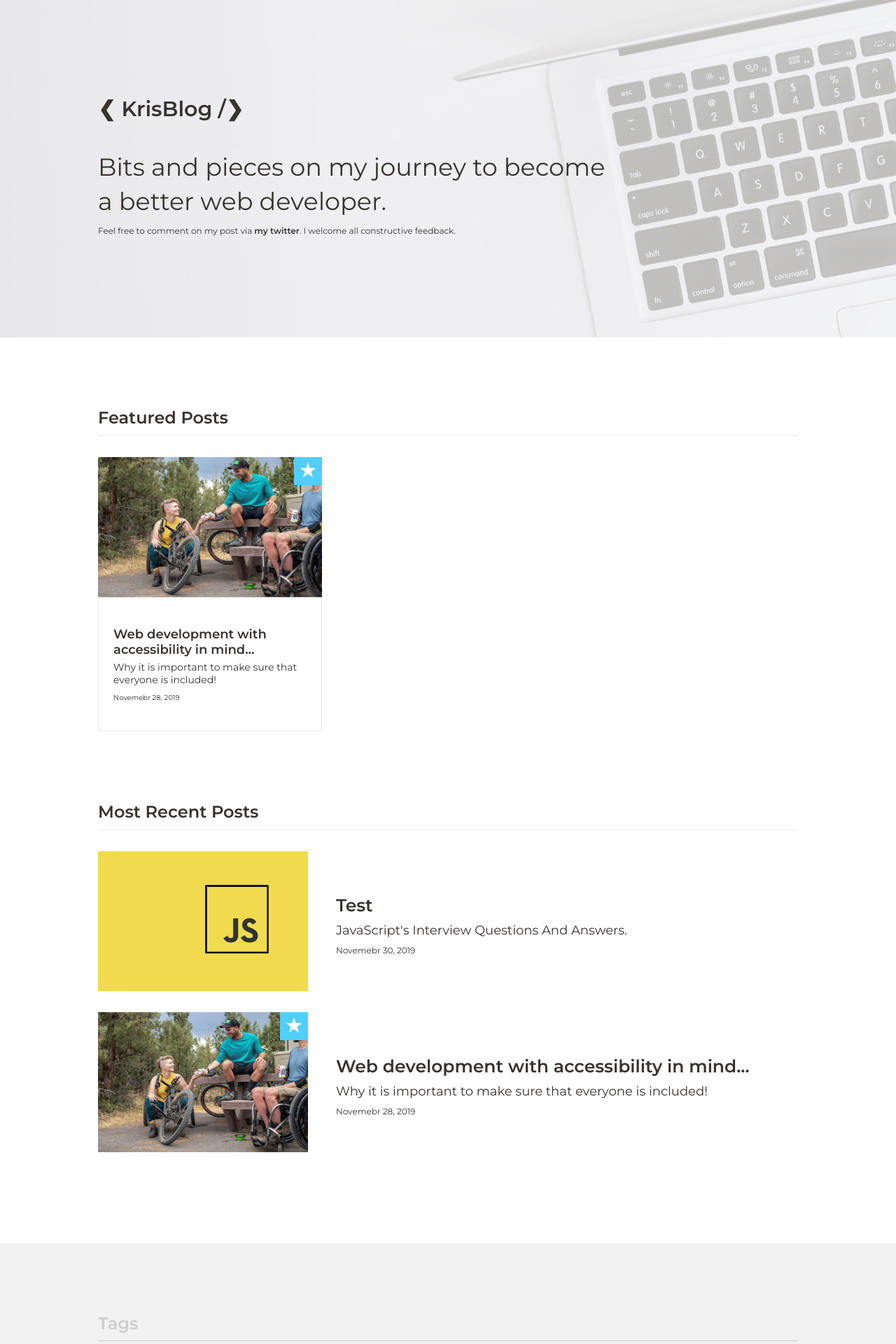
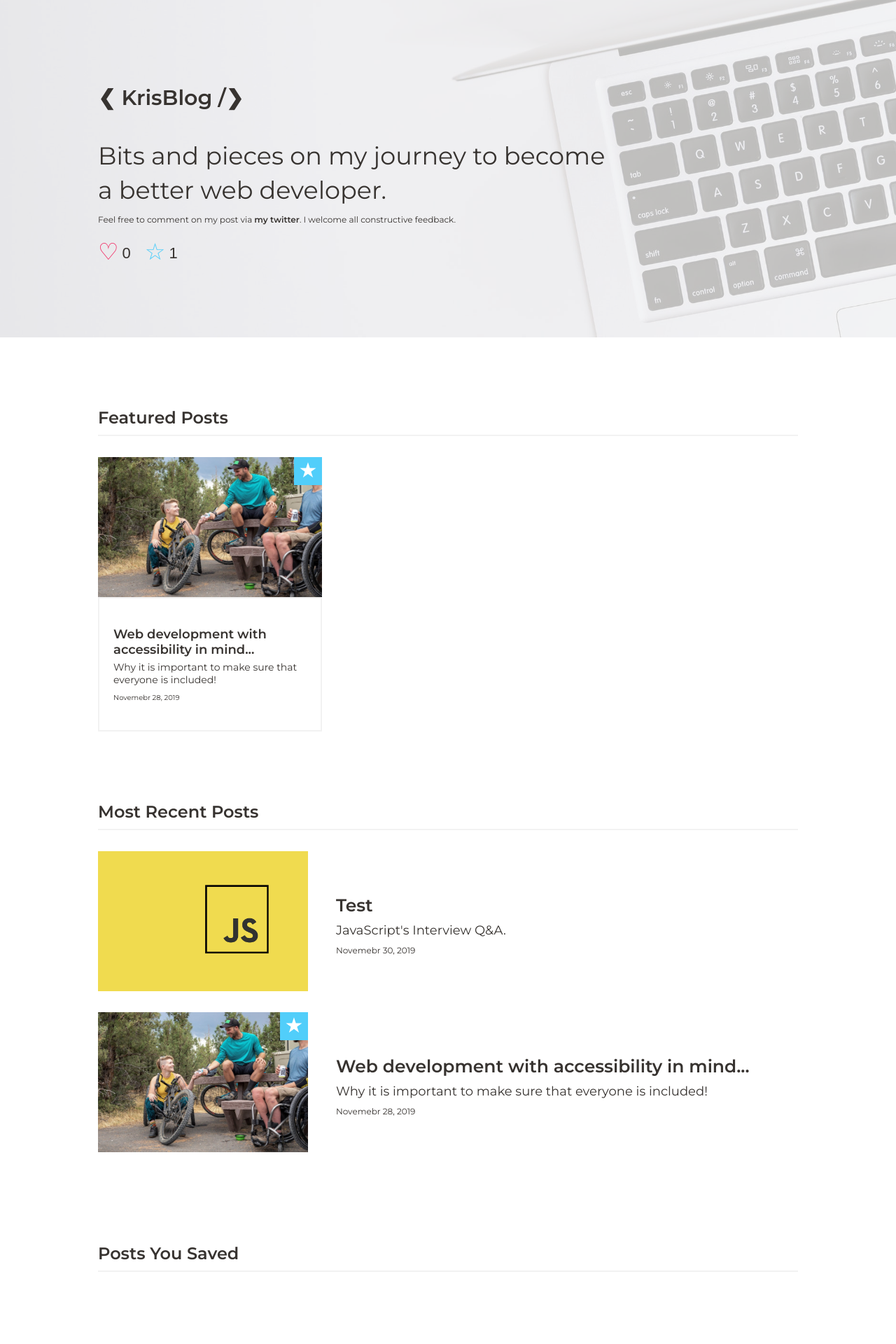
Before and after one commit to k2project/portfolio, a React (Create React App) app: page /blog in a window 1280 px wide. Shown: the part 120-2040 px from the top of the page at 70% size. Built offline with nearby package versions, Linux system fonts and the light colour scheme.

Commit message:
context for saved posts

```diff
--- a/src/Blog/Blog.js
+++ b/src/Blog/Blog.js
@@ -1,4 +1,4 @@
-import React, {useState} from 'react';
+import React, {useState, useContext} from 'react';
 import { NavLink } from 'react-router-dom';
 import {Helmet} from "react-helmet";
 
@@ -6,11 +6,13 @@ import './Blog.scss';
 import BlogPage from './BlogPage/BlogPage';
 import Tags from './Tags/Tags';
 import posts, { postFreatured, getPostLink, formatDate} from './posts/posts';
+import LikesContext from './posts/LikesContext';
 import og from './../media/blog/og.png';
 
 
 function Blog() {
     const [postsSelected, setPostsSelected] = useState(false);
+
     return(
         <BlogPage>
             <OpenGraph/>
@@ -53,11 +55,13 @@ function BlogNoPosts(){
     </div>
 }
 function BlogPostsList(){
+    const likes =  JSON.parse(localStorage.getItem("k2BlogLikes")) || [];
     return(
         <div className="BlogPage__postsLists">
             <div className="wrapper">
                 <FeaturedPostList />
                 <RecentPostList />
+                {likes.length>0 && <BlogPostsLiked />}
             </div>
         </div>
     )
@@ -66,7 +70,7 @@ function BlogPostsList(){
 function FeaturedPostList(){
     const postFreaturedDisplay = postFreatured.map(post=><BlogPostLink post={post} key={'featuredPosts_'+post.id}/>)
     return(
-        <div className="BlogPostsList__featured">
+        <div className="BlogPostsList__featured" id="posts-featured">
             <div className="Blog__divider"> Featured Posts</div>
             <div className="wrapper">
                 {postFreaturedDisplay}
@@ -80,6 +84,25 @@ function RecentPostList(){
         <div className="BlogPostsList__recent">
             <div className="Blog__divider"> Most Recent Posts</div>
             {postRecentDisplay}
+        </div>
+    )
+}
+function BlogPostsLiked(){
+    const likes = useContext(LikesContext).likes;
+    const postsLiked = []
+    posts.forEach(post=>{
+        if(likes.includes(+post.id)){
+            postsLiked.push(post)
+        }
+    })
+    console.log(likes,postsLiked)
+    const postLikedDisplay = postsLiked.map(post=><BlogPostLink post={post} key={'likedPosts_'+post.id}/>)
+    return(
+        <div className="BlogPostsList__liked" id="posts-liked">
+            <div className="Blog__divider"> Posts You Saved</div>
+            <div className="wrapper">
+                {postLikedDisplay}
+            </div>
         </div>
     )
 }
--- a/src/Blog/Blog.scss
+++ b/src/Blog/Blog.scss
@@ -37,6 +37,7 @@
     }
 }
 .BlogPage__postsLists{
+    .BlogPostsList__liked,
     .BlogPostsList__featured,
     .BlogPostsList__recent{
         display: block;
@@ -46,6 +47,7 @@
     transition: .5s;
 }
 .BlogPage__postsLists.hidden{
+    .BlogPostsList__liked,
     .BlogPostsList__featured,
     .BlogPostsList__recent{
         display: none;
@@ -58,7 +60,12 @@
     background: $color_grey;
     padding: 10rem 0;
 }
-
+.BlogPostsList__liked{
+    padding-top: 10rem;
+    .BlogPostLink__desc{
+        border: solid .2rem $color_grey;
+    }
+}
 .BlogPostsList__featured{
     padding-bottom: 10rem;
     // a:last-child{
@@ -68,6 +75,7 @@
         border: solid .2rem $color_grey;
     }
 }
+.BlogPostsList__liked,
 .BlogPostsList__featured,
 .BlogPostsList__selected{
     .wrapper{
--- a/src/Blog/BlogPage/BlogPage.js
+++ b/src/Blog/BlogPage/BlogPage.js
@@ -1,10 +1,12 @@
-import React from 'react';
+import React, {useState, useContext } from 'react';
 import './BlogPage.scss';
 import Header from './../../components/Header/Header';
 import Footer from './../../components/Footer/Footer';
 
+import {postFreatured,formatDate} from './../posts/posts';
+import LikesContext from './../posts/LikesContext';
 
-import {formatDate} from './../posts/posts';
+localStorage.setItem("k2BlogLikes", JSON.stringify([1]))
 
 function BlogPage(props) {
     const cls = props.cls? props.cls : '';
@@ -15,14 +17,14 @@ function BlogPage(props) {
         styleDiv.backgroundPosition = props.post.image.position;
     }
 
+
     return(
         <div className={"BlogPage "+cls}>
             <Header/>
             <div>
-                <div className="BlogPage_accordion" style={styleDiv}>
+                <div className="BlogPage__accordion" style={styleDiv}>
                     <div className="fill"></div>
                     <div className="wrapper">
-
                         {props.post && <AccordionPost post={props.post}/>}
                         {!props.post && <AccordionBlog/>}
                     </div>
@@ -38,23 +40,55 @@ function BlogPage(props) {
 
 export default BlogPage;
 
-function AccordionBlog(){
-    return <div>
+function AccordionBlog(props){
+
+    return <div className="BlogPage__accordion_blog">
         <p className="accordion__blogTag"><b> &#10094; KrisBlog &#x2215;&#10095; </b></p>
         <p className="p_larger">Bits and pieces on my journey to become a better web developer.</p>
         <p>Feel free to comment on my post via <a href="https://twitter.com/_k2project" target="_blank" rel="noopener noreferrer">
                 <b>my twitter</b>
                 <span className="sr-only">external link</span>
-            </a>. I welcome all constructive feedback.</p>
+            </a>. I welcome all constructive feedback.
+        </p>
+        <PostsLiked />
+        <PostsFeatured />
     </div>
 }
 function AccordionPost(props){
-    let{title, subtitle, date} = props.post;
-
-    return<div>
+    let{title, subtitle, date, id, featured} = props.post;
+    const likes = useContext(LikesContext).likes;
+    return<div className="BlogPage__accordion_post">
         <p className="accordion__post_date"><small>{formatDate(date)}</small></p>
         <h1>{title}</h1>
         {subtitle && <h2>{subtitle}</h2> }
+        <div>
+            {featured && <span>&#x2605;</span>}
+            {likes.includes(+id) && <span>&#9829;</span>}
+        </div>
+
+        {/* {!saved && <button> <span>&#9825;</span> Save To Favourites</button> }
+        {saved && <button><span>&#9829;</span> Remove From Favourite</button>} */}
 
     </div>
 }
+
+
+function PostsLiked(props){
+    const likes = useContext(LikesContext).likes;
+    return(
+        <span className="PostsLiked">
+            <a href="#posts-liked">&#9825;</a>
+            <span>{likes.length}</span>
+            <span className="sr-only">posts liked</span>
+        </span>
+    )
+}
+function PostsFeatured(){
+    return(
+        <span className="PostsFeatured">
+            <a href="#posts-featured" className="icon-heart" aria-hidden="true">&#9734;</a>
+            <span>{postFreatured.length}</span>
+            <span className="sr-only">posts featured</span>
+        </span>
+    )
+}
--- a/src/Blog/BlogPage/BlogPage.scss
+++ b/src/Blog/BlogPage/BlogPage.scss
@@ -6,7 +6,7 @@
 
 }
 
-.BlogPage_accordion{
+.BlogPage__accordion{
     height: 50rem;
     background: $color_grey;
     display: grid;
@@ -19,6 +19,7 @@
     .fill{
         background: rgba($color_grey,.75);
     }
+
     h1{
         line-height: 1.2;
         font-size: 4rem;
@@ -46,10 +47,31 @@ p.accordion__post_date{
     padding-bottom: .5rem;
     margin-bottom: 1rem;
 }
+.PostsFeatured,
+.PostsLiked{
+    top: 2rem;
+    font-family:Arial;
+    font-size: 2.2rem;
+    line-height: 1;
+    // font-weight: bold;
+    text-align: right;
+    a{
+        color: $color_secondary_light;
+        font-size: 3.3rem;
+        padding-right: .5rem;
+        top: .2rem;
+    }
 
+}
+.PostsLiked a{
+    color: $color_primary;
+}
+.PostsFeatured{
+    padding-left: 2rem;
+}
 
 @include tablet{
-    .BlogPage_accordion{
+    .BlogPage__accordion{
         h1{
             font-size: 3rem;
         }
--- /dev/null
+++ b/src/Blog/posts/LikesContext.js
@@ -0,0 +1,17 @@
+import React, {useContext} from 'react';
+const saved = {}
+saved.likes =  JSON.parse(localStorage.getItem("k2BlogLikes")) || [];
+saved.add = function(id){
+    this.likes.push(id)
+    localStorage.setItem("k2BlogLikes", JSON.stringify(this.likes));
+
+}
+saved.remove = function(id){
+    this.likes.splice(this.likes.indexOf(id), 1);
+    localStorage.setItem("k2BlogLikes", JSON.stringify(this.likes));
+}
+const LikesContext = React.createContext(saved);
+
+export const LikesProvider = LikesContext.Provider;
+export const LikesConsumer = LikesContext.Consumer;
+export default LikesContext;
--- a/src/Blog/posts/post2.js
+++ b/src/Blog/posts/post2.js
@@ -4,7 +4,7 @@ const post2={
     id:'2',
     featured:false,
     title:'Test',
-    subtitle:'JavaScript\'s Interview Questions And Answers.',
+    subtitle:'JavaScript\'s Interview Q&A.',
     date:'2019-10-30',
     image:{
         path:'js.png',
```
